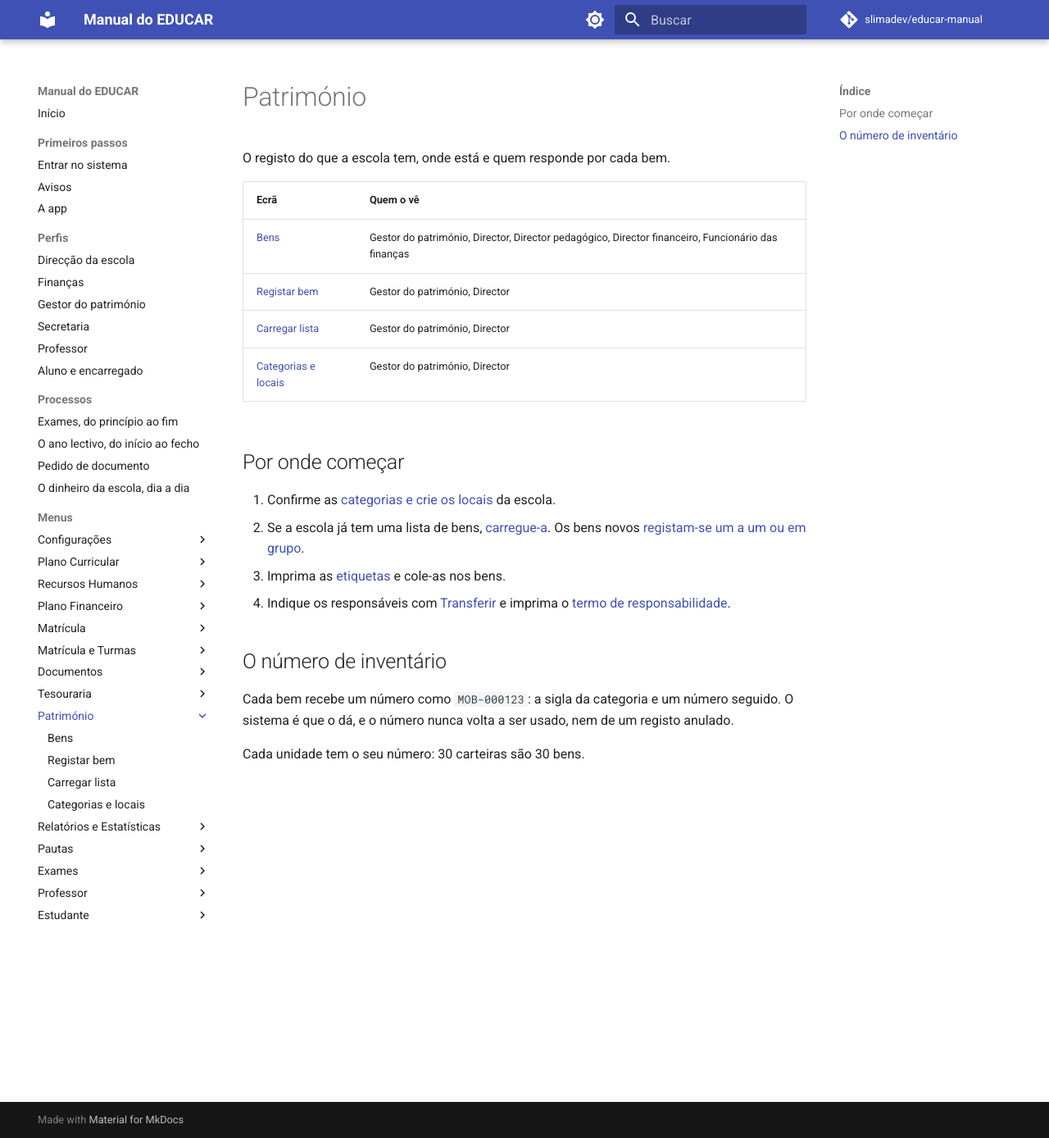
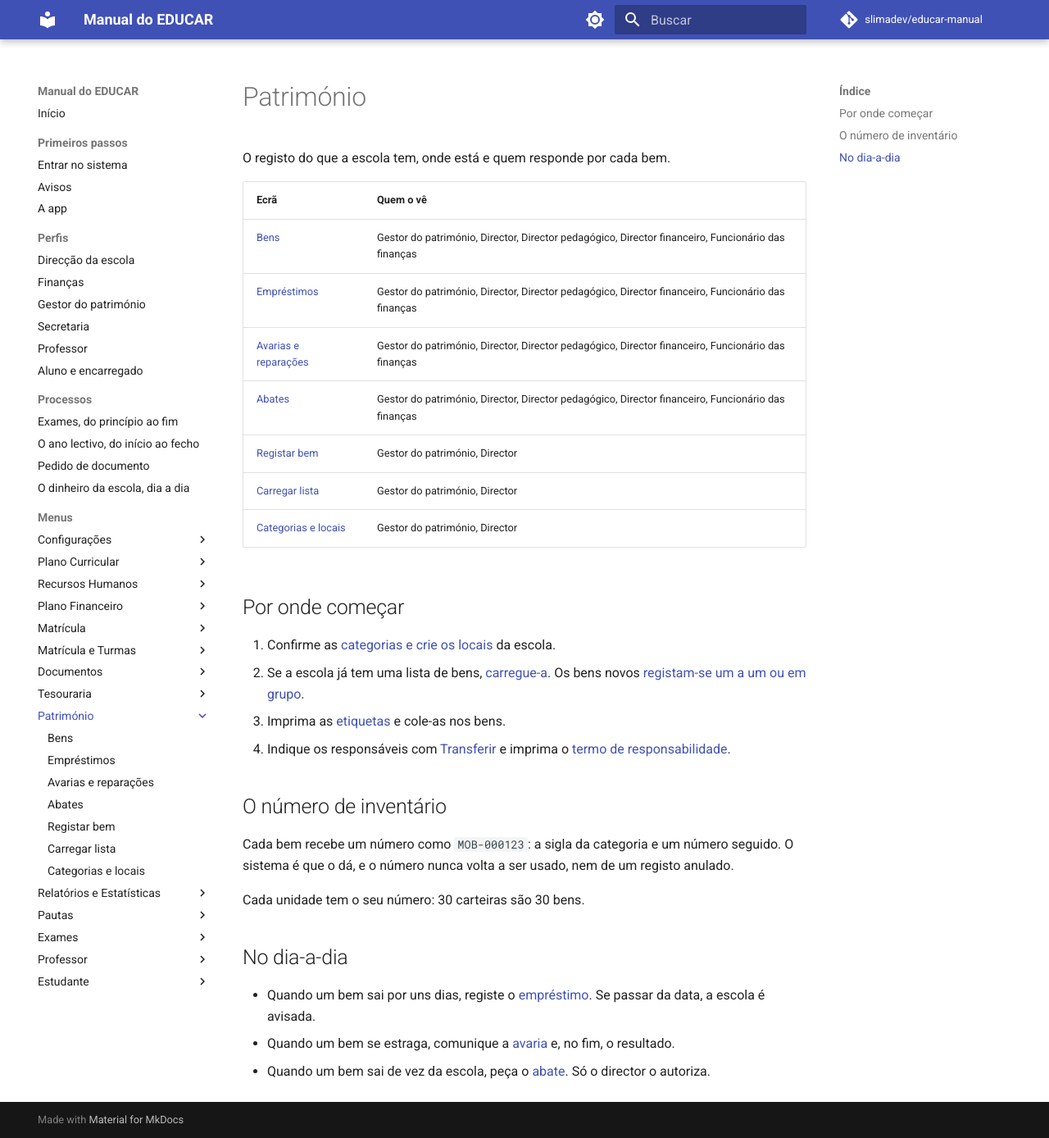
Before and after one commit to slimadev/educar-manual, an MkDocs documentation site: the page built from docs/menus/patrimonio/index.md, in a window 1280 px wide and 1388 px high. Shown: the whole window at 82% size. Built offline with MkDocs 1.6.1 and Material for MkDocs 9.7.7, drawn with Linux system fonts in a browser that asks for light colours; comment, search, counter and statistics services are not loaded.

Commit message:
Património: loans, repairs and write-offs
Co-Authored-By: Claude Opus 5.5 <noreply@anthropic.com>

```diff
--- a/docs/menus/patrimonio/index.md
+++ b/docs/menus/patrimonio/index.md
@@ -5,6 +5,9 @@ O registo do que a escola tem, onde está e quem responde por cada bem.
 | Ecrã | Quem o vê |
 |---|---|
 | [Bens](bens.md) | Gestor do património, Director, Director pedagógico, Director financeiro, Funcionário das finanças |
+| [Empréstimos](emprestimos.md) | Gestor do património, Director, Director pedagógico, Director financeiro, Funcionário das finanças |
+| [Avarias e reparações](avarias-e-reparacoes.md) | Gestor do património, Director, Director pedagógico, Director financeiro, Funcionário das finanças |
+| [Abates](abates.md) | Gestor do património, Director, Director pedagógico, Director financeiro, Funcionário das finanças |
 | [Registar bem](registar-bem.md) | Gestor do património, Director |
 | [Carregar lista](carregar-lista.md) | Gestor do património, Director |
 | [Categorias e locais](categorias-e-locais.md) | Gestor do património, Director |
@@ -21,3 +24,9 @@ O registo do que a escola tem, onde está e quem responde por cada bem.
 Cada bem recebe um número como `MOB-000123`: a sigla da categoria e um número seguido. O sistema é que o dá, e o número nunca volta a ser usado, nem de um registo anulado.
 
 Cada unidade tem o seu número: 30 carteiras são 30 bens.
+
+## No dia-a-dia
+
+- Quando um bem sai por uns dias, registe o [empréstimo](emprestimos.md). Se passar da data, a escola é avisada.
+- Quando um bem se estraga, comunique a [avaria](avarias-e-reparacoes.md) e, no fim, o resultado.
+- Quando um bem sai de vez da escola, peça o [abate](abates.md). Só o director o autoriza.
--- a/mkdocs.yml
+++ b/mkdocs.yml
@@ -115,6 +115,9 @@ nav:
       - "Património":
           - "Visão geral": menus/patrimonio/index.md
           - "Bens": menus/patrimonio/bens.md
+          - "Empréstimos": menus/patrimonio/emprestimos.md
+          - "Avarias e reparações": menus/patrimonio/avarias-e-reparacoes.md
+          - "Abates": menus/patrimonio/abates.md
           - "Registar bem": menus/patrimonio/registar-bem.md
           - "Carregar lista": menus/patrimonio/carregar-lista.md
           - "Categorias e locais": menus/patrimonio/categorias-e-locais.md
```
Also changed, not shown: docs/menus/patrimonio/abates.md (added, +35 -0 lines), docs/menus/patrimonio/avarias-e-reparacoes.md (added, +27 -0 lines), docs/menus/patrimonio/bens.md (+7 -1 lines), docs/menus/patrimonio/emprestimos.md (added, +29 -0 lines), docs/perfis/direccao.md (+1 -0 lines), docs/perfis/gestor-do-patrimonio.md (+4 -1 lines), docs/menus/patrimonio/img/abates.png (added), docs/menus/patrimonio/img/auto-de-abate.png (added), docs/menus/patrimonio/img/avarias.png (added), docs/menus/patrimonio/img/bens.png, docs/menus/patrimonio/img/carregar-lista.png, docs/menus/patrimonio/img/categorias-e-locais.png, docs/menus/patrimonio/img/emprestimos.png (added), docs/menus/patrimonio/img/ficha-do-bem.png, 3 more files, 1 other file.
